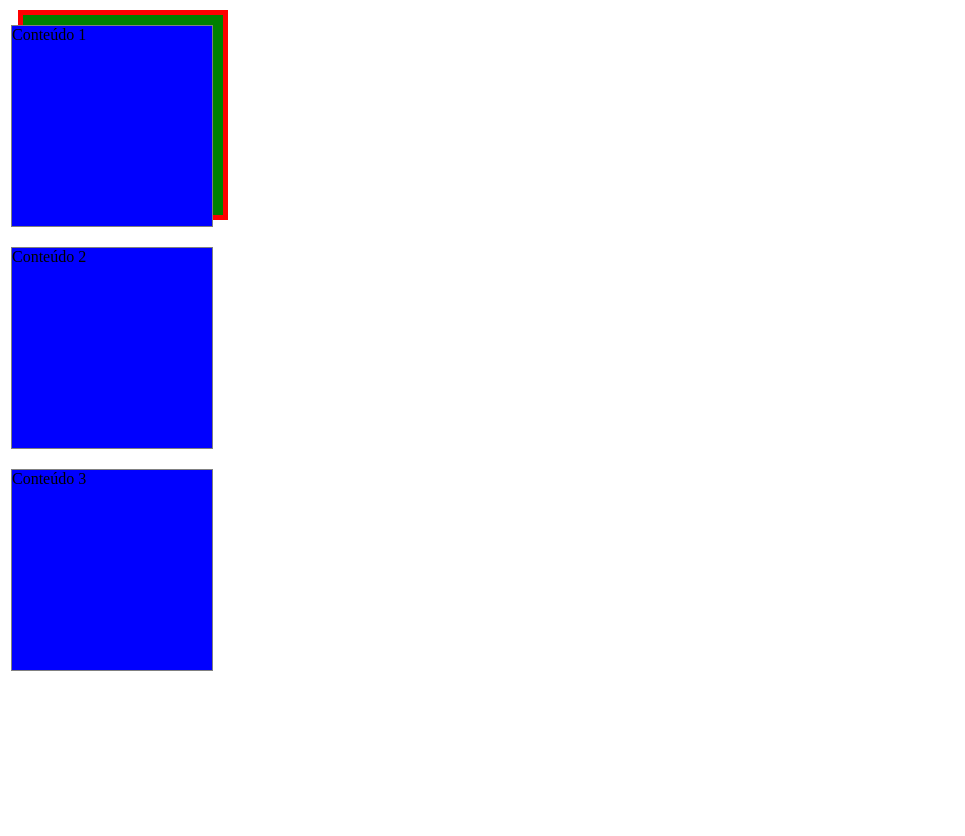
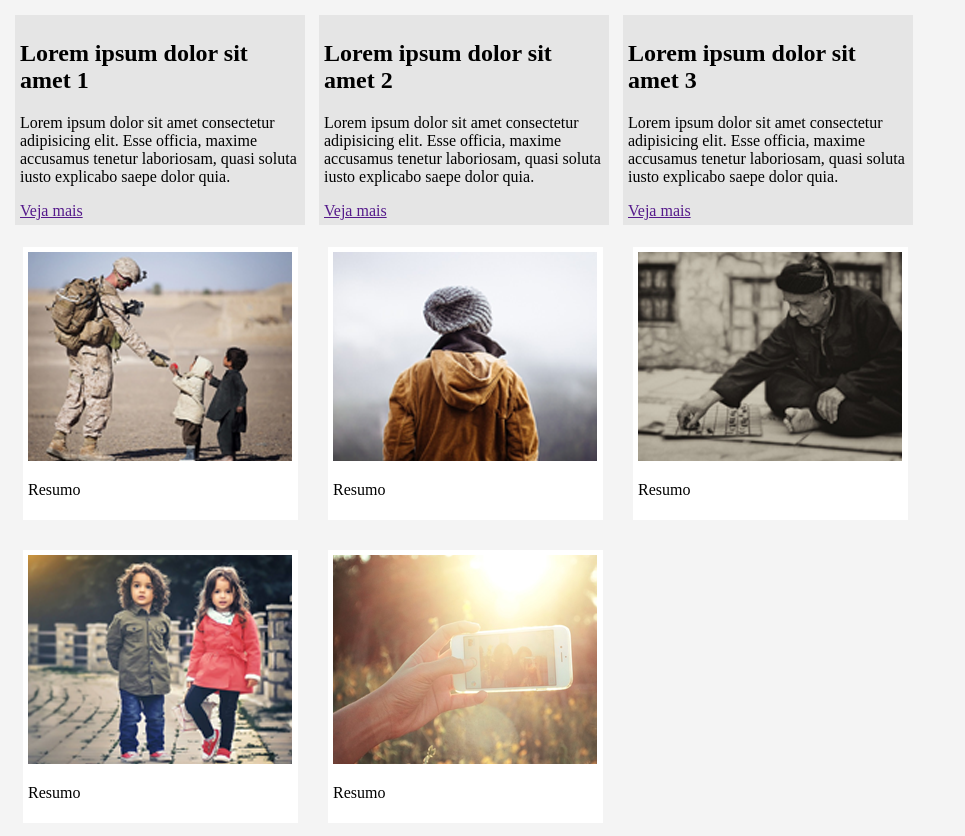
Before and after one commit to marcusmigueell/Secao2-CSS3, a plain HTML site: page index.html in a window 1280 px wide. Shown: the whole page, without its empty margins (0-965 px from the left). Before the commit the page ends 800 px from the top, so only its background shows below. Drawn offline with Linux system fonts and the light colour scheme.

Commit message:
Creating a small page with floating elements using Inline Style

```diff
--- a/index.html
+++ b/index.html
@@ -8,13 +8,22 @@
     <meta charset="UTF-8">
 
     <style type="text/css">
-        .conteudo {
-            background: blue;
-            border: 1px solid gray;
-            width: 200px;
-            height: 200px;
-            margin: 10px;
-            float: right;     /*left e right*/
+
+        body {
+            background: #f4f4f4;
+        }
+
+        #principal {
+            width: 920px;
+        }
+
+        .noticia {
+            background: #e5e5e5;
+            padding: 5px;
+            width: 280px;
+            margin: 7px;
+            float: left;
+            /*left e right*/
         }
 
         .clear {
@@ -23,38 +32,85 @@
             /* left, right, both (ambos, pode ser right ou left) ou none - nesse exemplo coloquei left, pois é o mesmo de usado em float em .conteudo*/
         }
 
-        #principal {
-            background: green;
-            border: 5px solid red;
-            width: 200px;
-            height: 200px;
-            margin: 10px;
+        .imagem {
+            background: white;
+            width: 265px;
+            padding: 5px;
+            float: left;
+            margin: 15px;
         }
+
     </style>
 
 </head>
 
 <body>
 
-    <div id="principal">
+    <div id="principal"> <!-- inicio principal-->
 
-        <div class="conteudo">
-            Conteúdo 1
-        </div>
+        <div> <!-- inicio noticia -->
 
-        <div class="conteudo">
-            Conteúdo 2
-        </div>
+            <div class="noticia">
+                <h2>Lorem ipsum dolor sit amet 1</h2>
+                <p>
+                    Lorem ipsum dolor sit amet consectetur adipisicing elit. Esse officia, maxime accusamus tenetur
+                    laboriosam, quasi soluta iusto explicabo saepe dolor quia.
+                </p>
+                <a href="">Veja mais</a>
+            </div>
 
-        <div class="conteudo">
-            Conteúdo 3
-        </div>
+            <div class="noticia">
+                <h2>Lorem ipsum dolor sit amet 2</h2>
+                <p>
+                    Lorem ipsum dolor sit amet consectetur adipisicing elit. Esse officia, maxime accusamus tenetur
+                    laboriosam, quasi soluta iusto explicabo saepe dolor quia.
+                </p>
+                <a href="">Veja mais</a>
+            </div>
 
-        <div class="clear">
+            <div class="noticia">
+                <h2>Lorem ipsum dolor sit amet 3</h2>
+                <p>
+                    Lorem ipsum dolor sit amet consectetur adipisicing elit. Esse officia, maxime accusamus tenetur
+                    laboriosam, quasi soluta iusto explicabo saepe dolor quia.
+                </p>
+                <a href="">Veja mais</a>
+            </div>
 
-        </div>
+        </div> <!-- fim noticia -->
 
-    </div>
+        <div class="clear"></div>
+
+        <div> <!-- inicio fotos -->
+
+            <div class="imagem">
+                <img src="imagens/imagem1.png">
+                <p>Resumo</p>
+            </div>
+
+            <div class="imagem">
+                <img src="imagens/imagem2.png">
+                <p>Resumo</p>
+            </div>
+
+            <div class="imagem">
+                <img src="imagens/imagem3.png">
+                <p>Resumo</p>
+            </div>
+
+            <div class="imagem">
+                <img src="imagens/imagem4.png">
+                <p>Resumo</p>
+            </div>
+
+            <div class="imagem">
+                <img src="imagens/imagem5.png">
+                <p>Resumo</p>
+            </div>
+
+        </div> <!-- fim fotos -->
+
+    </div> <!-- fim principal-->
 
 </body>
 
```
